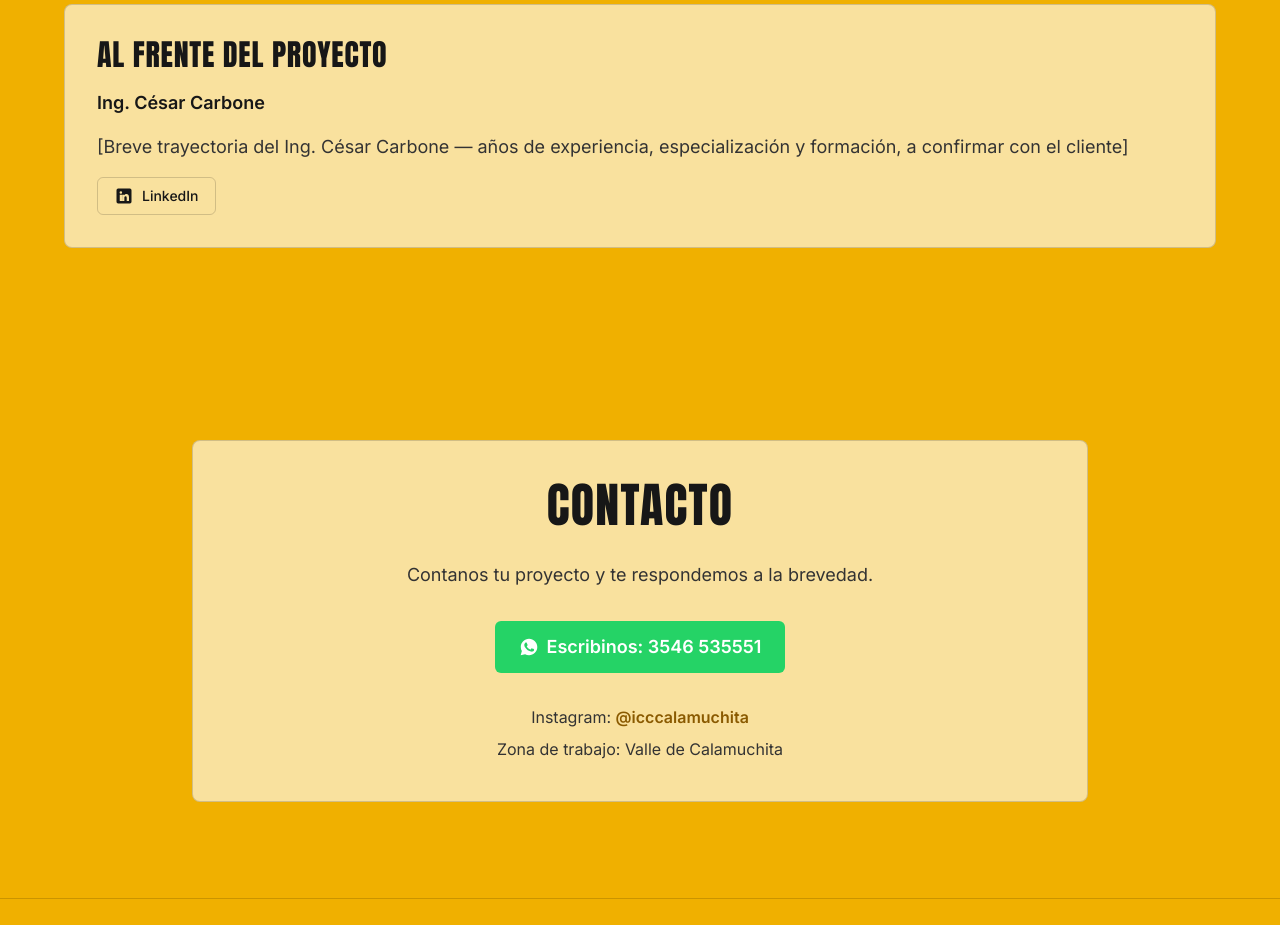
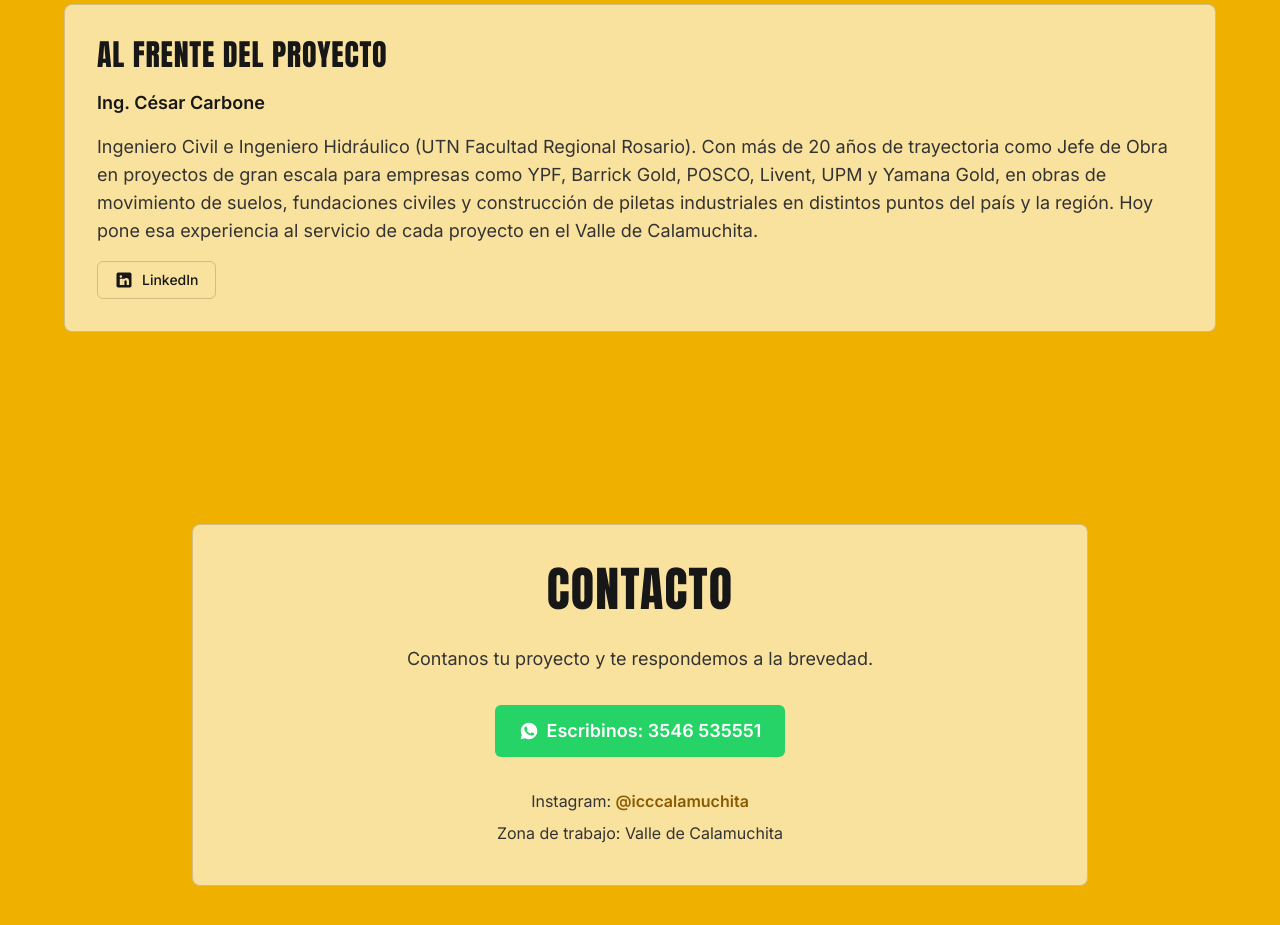
Before and after one commit to VMGaray/icc-calamuchita, a Next.js app: page / in a window 1280 px wide. Shown: the part 3060-3985 px from the top of the page. Built offline with nearby package versions, Linux system fonts and the light colour scheme; a web font is replaced by a local one.

Commit message:
nosotros

```diff
--- a/src/components/SobreNosotros.tsx
+++ b/src/components/SobreNosotros.tsx
@@ -67,8 +67,8 @@ export default function SobreNosotros() {
             Ing. César Carbone
           </p>
           <p className="text-muted sm:text-lg">
-            [Breve trayectoria del Ing. César Carbone — años de experiencia,
-            especialización y formación, a confirmar con el cliente]
+            Ingeniero Civil e Ingeniero Hidráulico (UTN Facultad Regional Rosario).
+             Con más de 20 años de trayectoria como Jefe de Obra en proyectos de gran escala para empresas como YPF, Barrick Gold, POSCO, Livent, UPM y Yamana Gold, en obras de movimiento de suelos, fundaciones civiles y construcción de piletas industriales en distintos puntos del país y la región. Hoy pone esa experiencia al servicio de cada proyecto en el Valle de Calamuchita.
           </p>
           <a
             href="https://www.linkedin.com/in/césar-carbone-b4778255/"
```
